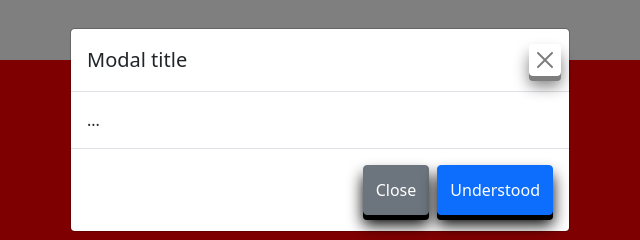
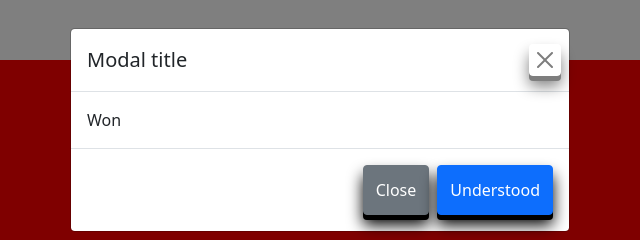
Before and after one commit to tumieK/MazeGameGen, a website: page MazeGenGame/public/play.html in a window 1280 px wide. Both pictures are taken after a click on the button "Launch static backdrop modal". Shown: the top 240 px of the page, 320-960 px from the left. Drawn offline with nearby package versions, Linux system fonts and the light colour scheme; no server answers.

Commit message:
Update play.html

```diff
--- a/MazeGenGame/public/play.html
+++ b/MazeGenGame/public/play.html
@@ -104,7 +104,7 @@
         <button type="button" class="btn-close" data-bs-dismiss="modal" aria-label="Close"></button>
       </div>
       <div class="modal-body">
-        ...
+        Won
       </div>
       <div class="modal-footer">
         <button type="button" class="btn btn-secondary" data-bs-dismiss="modal">Close</button>
```
